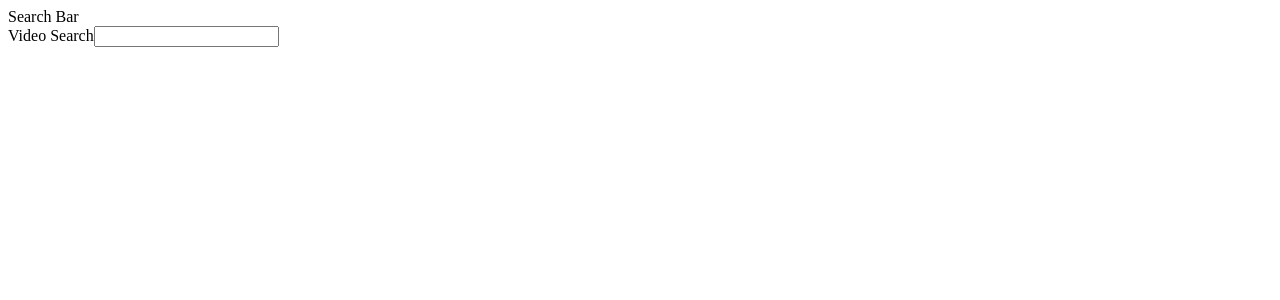
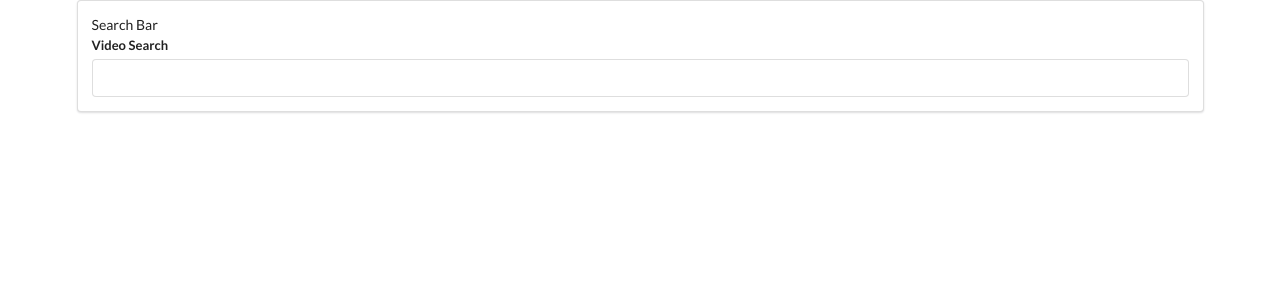
Before and after one commit to phanvankhai1998/app-react-videos, a React (Create React App) app: page / in a window 1280 px wide. Shown: the top 300 px of the page. Built offline with nearby package versions, Linux system fonts and the light colour scheme.

Commit message:
Hanhling Form Submittal

```diff
--- a/public/index.html
+++ b/public/index.html
@@ -12,7 +12,7 @@
     <link rel="apple-touch-icon" href="%PUBLIC_URL%/logo192.png" />
     <link
       rel="stylesheet"
-      href="https://cdnjs.cloudflare.com/ajax/libs/semantic-ui/2.4.1/semantic.min.js"
+      href="https://cdnjs.cloudflare.com/ajax/libs/semantic-ui/2.4.1/semantic.min.css"
     />
     <!--
       manifest.json provides metadata used when your web app is installed on a
--- a/src/components/App.js
+++ b/src/components/App.js
@@ -4,7 +4,7 @@ import SearchBar from './SearchBar';
 class App extends React.Component {
     render() {
         return (
-            < div >
+            < div className="ui container" >
                 <SearchBar />
             </div >
         );
--- a/src/components/SearchBar.js
+++ b/src/components/SearchBar.js
@@ -1,13 +1,36 @@
 import React from 'react';
 
 class SearchBar extends React.Component {
+    state = {
+        term: ''
+    };
+
+    onInputChanged = (event) => {
+        this.setState({
+            term: event.target.value
+        });
+    };
+
+    onFromSubmit = (event) => {     //callback function
+        event.preventDefault();
+
+        //TODO: Make sure we call
+        //callback form parent component
+    };
+
     render() {
         return <div className="search-bar ui segment">
             Search Bar
-            <form className="ui form">
+            <form onSubmit={this.onFormSubmit} className="ui form">
                 <div className="field">
                     <label>Video Search</label>
-                    <input type="text"></input>
+                    <input
+                        type="text"
+                        value={this.state.term}
+                        onChange={this.onInputChanged}
+                    //tellMeWhenChanged={ }
+                    //onChange={ e => this.setState({ term: e.target.value})}
+                    ></input>
                 </div>
             </form>
         </div>
```
